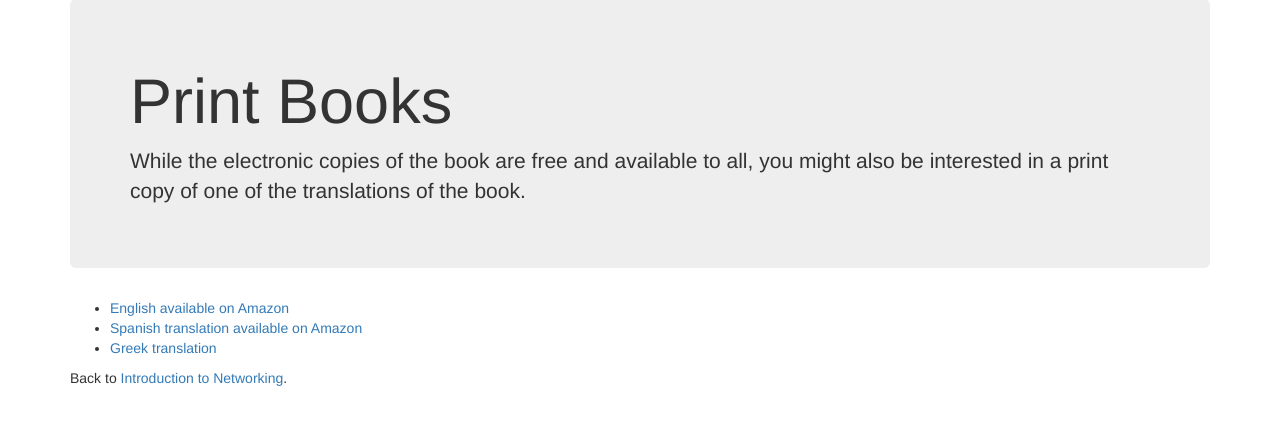
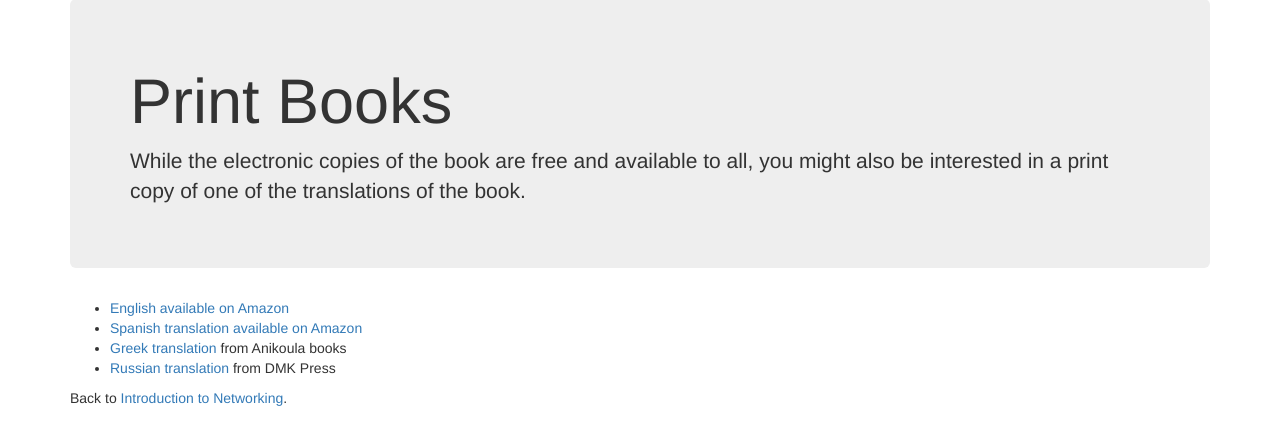
Before and after one commit to csev/net-intro, a PHP site: page /book.php in a window 1280 px wide. Shown: the part 16-461 px from the top of the page. Run offline with PHP 8.4, Linux system fonts and the light colour scheme.

Commit message:
Moar Russian

```diff
--- a/book.php
+++ b/book.php
@@ -18,7 +18,8 @@
 <ul>
 <li><a href="https://amzn.to/34F1Y0z" target="_blank">English available on Amazon</a></li>
 <li><a href="https://amzn.to/3hKoFYo" target="_blank">Spanish translation available on Amazon</a></li>
-<li><a href="http://anikoula.gr/books/eisagogi-sta-diktya/" target="_blank">Greek translation</a></li>
+<li><a href="http://anikoula.gr/books/eisagogi-sta-diktya/" target="_blank">Greek translation</a> from Anikoula books</li>
+<li><a href="https://dmkpress.com/catalog/computer/web/978-5-97060-959-0/" target="_blank">Russian translation</a> from DMK Press</li>
 </ul>
 <p>Back to <a href="index.php">Introduction to Networking</a>.</p>
 </div>
```
